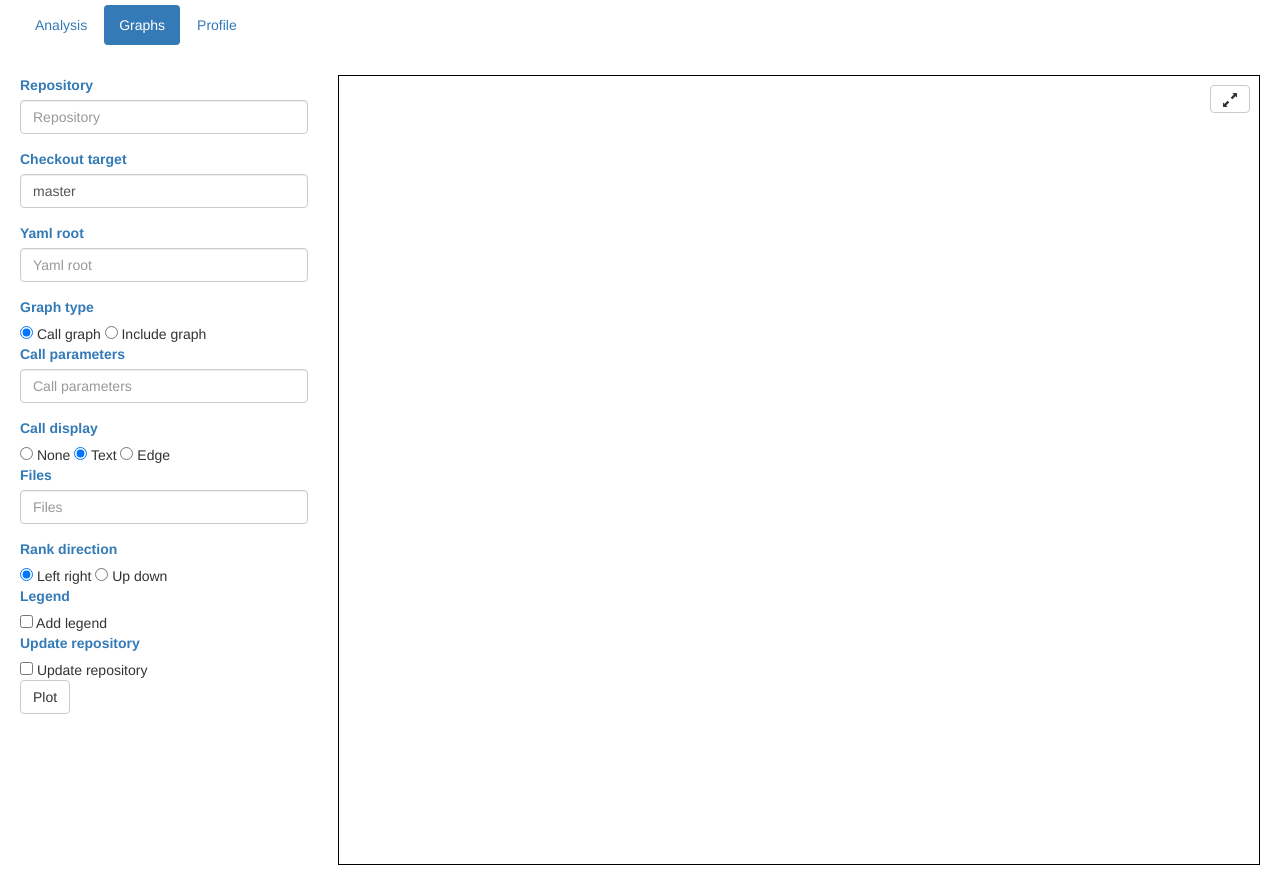
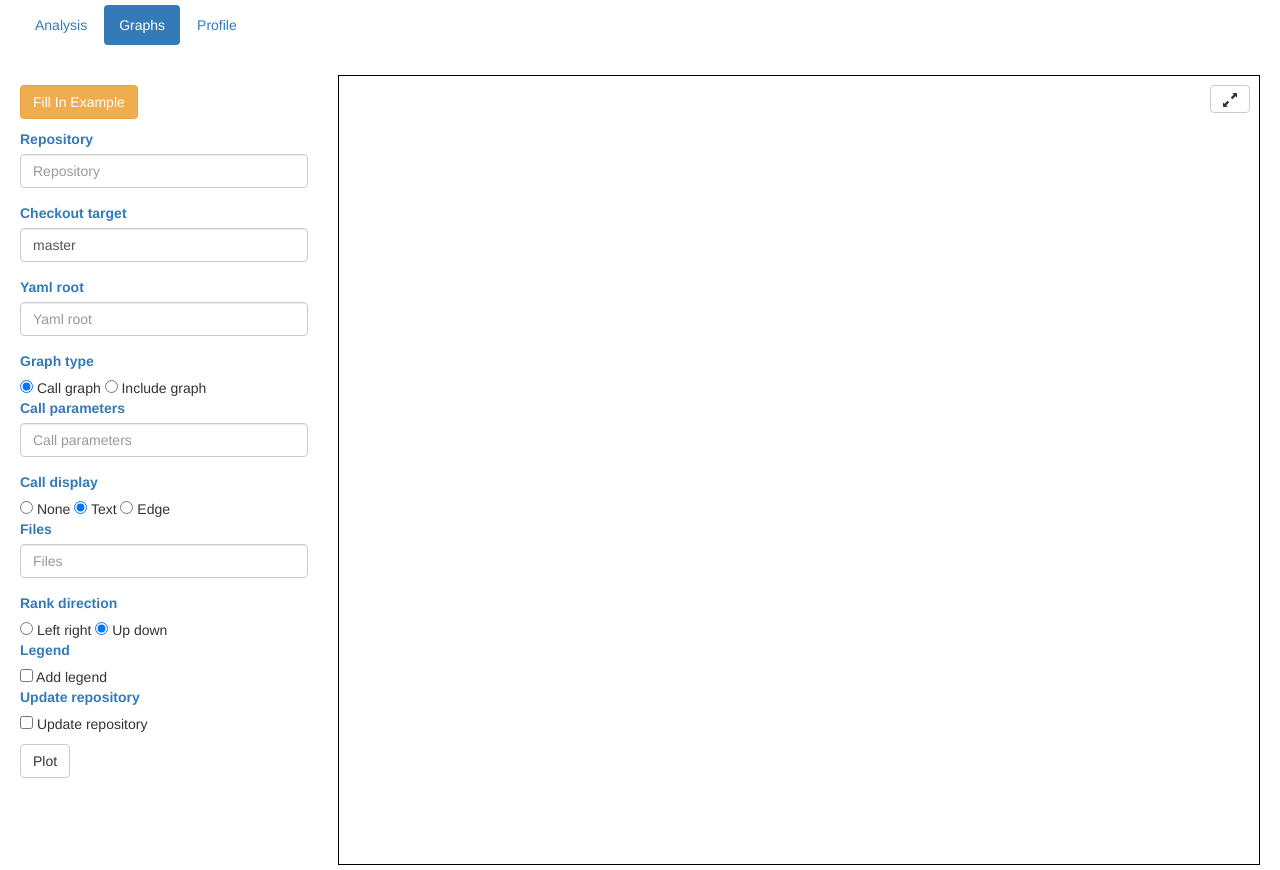
Before and after one commit to OSLL/jabba_web_frontend, a Flask app: page /graphs in a window 1280 px wide. Run offline with Flask 2, Linux system fonts and the light colour scheme; some libraries are stand-ins or nearby versions.

Commit message:
Add Fill In Example buttons

```diff
--- a/app/static/css/main.css
+++ b/app/static/css/main.css
@@ -1,6 +1,11 @@
 
 body {
     margin: 5px;
+}
+
+#form-wrapper .btn {
+    margin-top: 10px;
+    margin-bottom: 10px;
 }
 
 .menu {
--- a/app/static/js/graphs.js
+++ b/app/static/js/graphs.js
@@ -55,3 +55,15 @@ function graphTypeChange(el){
         $('#call-graph-options').hide();
     }
 }
+
+function fillInExample(){
+    if(!confirm("This action will clear the form and fill in example data. Do you wish to proceed?")){
+        return;
+    }
+
+    $('#repository').val('github.com/mariadb-corporation/maxscale-jenkins-jobs');
+    $('#yaml_root').val('maxscale_jobs');
+    $('#call_parameters').val("same-node");
+    $('#files').val("maxscale_jobs/build_all.yaml");
+    $("input[name=legend]").click();
+}
--- a/app/templates/analysis.html
+++ b/app/templates/analysis.html
@@ -12,6 +12,9 @@ Analysis
     <div class="container-fluid">
         <div class="row">
             <div class="col-md-3" id="form-wrapper">
+
+                <button class="btn btn-warning" onclick="fillInExample();"> Fill In Example</button>
+
                 <form id="form">
                     <div class="control-group">
 
--- a/app/templates/graphs.html
+++ b/app/templates/graphs.html
@@ -13,6 +13,9 @@ Graphs
     <div class="container-fluid">
         <div class="row">
             <div class="col-md-3" id="form-wrapper">
+
+                <button class="btn btn-warning" onclick="fillInExample();"> Fill In Example</button>
+
                 <form id="form">
                     <div class="form-group">
                         <label for="repository"> <a href="https://github.com/OSLL/jabba_web_frontend/wiki/Analysis#repository"> Repository </a> </label>
@@ -59,8 +62,8 @@ Graphs
                     <div class="control-group">
                         <label class="controls-label"> <a href="https://github.com/OSLL/jabba/wiki/Basic-usage#rank-dir"> Rank direction </a> </label>
                         <div class="controls">
-                            <input type="radio" name="rank_dir" value="left-right" checked> Left right </input>
-                            <input type="radio" name="rank_dir" value="up-down"> Up down  </input>
+                            <input type="radio" name="rank_dir" value="left-right"> Left right </input>
+                            <input type="radio" name="rank_dir" value="up-down" checked> Up down  </input>
                         </div>
                     </div>
 
```
Also changed, not shown: app/static/js/analysis.js (+20 -4 lines).
